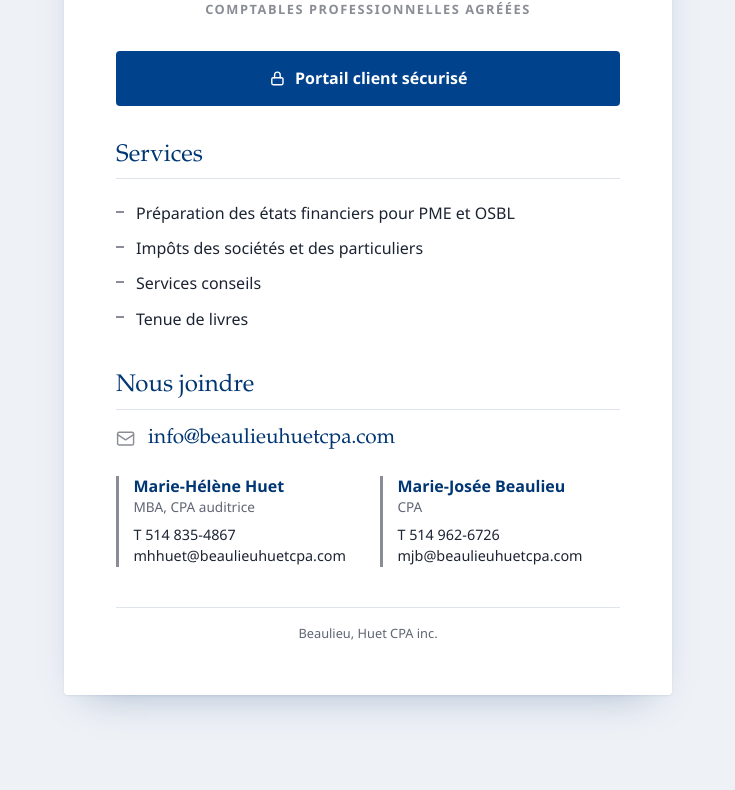
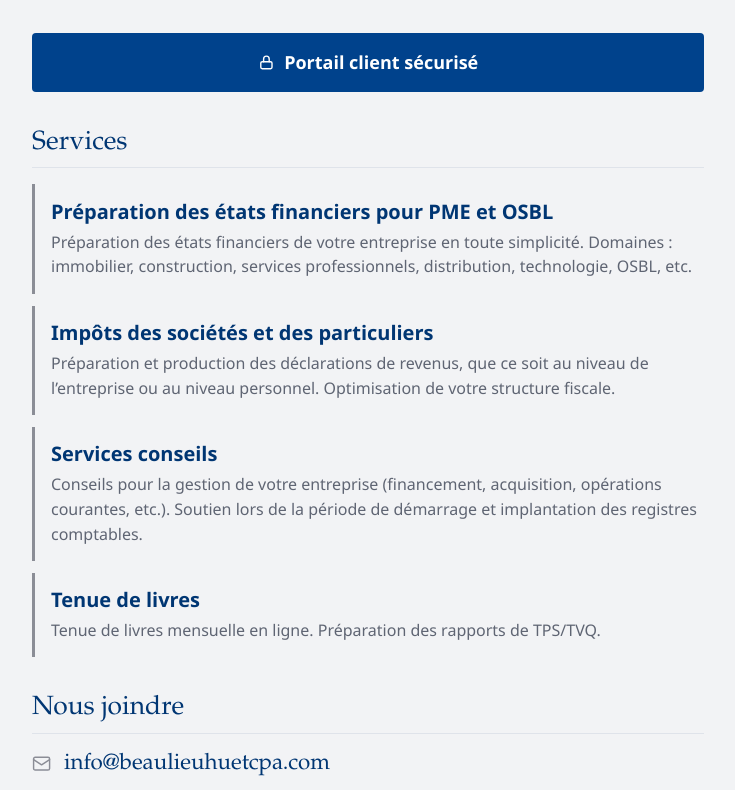
Before and after one commit to beaulieuhuetcpa/beaulieuhuetcpa.github.io, a plain HTML site: page index.html in a window 1280 px wide. Shown: the part 333-1123 px from the top of the page, without its empty margins (272-1007 px from the left). Before the commit the page ends 1076 px from the top, so only its background shows below. Drawn offline with Linux system fonts and the light colour scheme.

Commit message:
ajustement fond gris, plus de cartes, description des services

```diff
--- a/index.html
+++ b/index.html
@@ -9,11 +9,11 @@
   <link rel="stylesheet" href="style.css">
 </head>
 <body>
-  <main class="carte">
+  <main class="page">
     <h1 class="logo">
       <img src="images/logo.png" alt="Beaulieu, Huet CPA inc." width="720" height="475">
     </h1>
-    <p class="titre">Comptables professionnelles agréées</p>
+    <p class="titre">Services comptables personnalisés<br>pour particuliers et petites entreprises</p>
 
     <a class="portail" href="https://bhcpa.cchifirm.ca/3/clientportal/#/login">
       <svg viewBox="0 0 24 24" fill="none" stroke="currentColor" stroke-width="2" stroke-linecap="round" stroke-linejoin="round" aria-hidden="true"><rect x="4" y="11" width="16" height="10" rx="2"/><path d="M8 11V7a4 4 0 0 1 8 0v4"/></svg>
@@ -23,10 +23,22 @@
     <section aria-labelledby="titre-services">
       <h2 id="titre-services">Services</h2>
       <ul class="services">
-        <li>Préparation des états financiers pour PME et OSBL</li>
-        <li>Impôts des sociétés et des particuliers</li>
-        <li>Services conseils</li>
-        <li>Tenue de livres</li>
+        <li>
+          <h3>Préparation des états financiers pour PME et OSBL</h3>
+          <p>Préparation des états financiers de votre entreprise en toute simplicité. Domaines&nbsp;: immobilier, construction, services professionnels, distribution, technologie, OSBL, etc.</p>
+        </li>
+        <li>
+          <h3>Impôts des sociétés et des particuliers</h3>
+          <p>Préparation et production des déclarations de revenus, que ce soit au niveau de l’entreprise ou au niveau personnel. Optimisation de votre structure fiscale.</p>
+        </li>
+        <li>
+          <h3>Services conseils</h3>
+          <p>Conseils pour la gestion de votre entreprise (financement, acquisition, opérations courantes, etc.). Soutien lors de la période de démarrage et implantation des registres comptables.</p>
+        </li>
+        <li>
+          <h3>Tenue de livres</h3>
+          <p>Tenue de livres mensuelle en ligne. Préparation des rapports de TPS/TVQ.</p>
+        </li>
       </ul>
     </section>
 
--- a/style.css
+++ b/style.css
@@ -1,7 +1,6 @@
 /* Couleurs tirées du logo : bleu marine #003673, bleu #00428c, gris #8b8d96 */
 :root {
-  --fond: #eef1f6;
-  --carte: #ffffff;
+  --fond: #f2f3f5;
   --encre: #1c2433;
   --doux: #5f6573;
   --marine: #003673;
@@ -19,10 +18,10 @@ body {
   min-height: 100dvh;
   display: grid;
   place-items: center;
-  padding: clamp(1rem, 4vw, 3rem);
+  padding: clamp(2rem, 6vw, 4rem) clamp(1.25rem, 5vw, 3rem);
   background: var(--fond);
   color: var(--encre);
-  font: 400 1rem/1.5 var(--sans);
+  font: 400 1.125rem/1.55 var(--sans);
 }
 
 a { color: inherit; }
@@ -33,14 +32,10 @@ a:focus-visible {
   border-radius: 4px;
 }
 
-.carte {
+/* Contenu centré dans la page */
+.page {
   width: 100%;
-  max-width: 38rem;
-  padding: clamp(1.75rem, 6vw, 3.25rem);
-  background: var(--carte);
-  border-top: 6px solid var(--marine);
-  border-radius: 4px;
-  box-shadow: 0 1px 2px rgb(0 54 115 / .08), 0 18px 40px -22px rgb(0 54 115 / .35);
+  max-width: 42rem;
 }
 
 /* Logo */
@@ -50,17 +45,17 @@ a:focus-visible {
   display: block;
   width: 100%;
   height: auto;
-  mix-blend-mode: multiply; /* fond blanc du PNG fondu dans la carte */
+  mix-blend-mode: multiply; /* fond blanc du PNG fondu dans la page */
 }
 
 .titre {
   margin-top: 1rem;
   text-align: center;
-  font-size: .8rem;
+  font-size: .875rem;
   font-weight: 600;
   letter-spacing: .12em;
   text-transform: uppercase;
-  color: var(--gris);
+  color: var(--encre);
 }
 
 /* Portail */
@@ -89,7 +84,7 @@ section { margin-top: 2.25rem; }
 h2 {
   padding-bottom: .5rem;
   border-bottom: 1px solid var(--filet);
-  font: 400 1.5rem/1.2 var(--serif);
+  font: 400 1.65rem/1.2 var(--serif);
   color: var(--marine);
 }
 
@@ -101,18 +96,23 @@ h2 {
 }
 
 .services li {
-  position: relative;
-  padding: .35rem 0 .35rem 1.25rem;
+  padding: .9rem 0 .9rem 1rem;
+  border-left: 3px solid var(--gris);
 }
 
-.services li::before {
-  content: "";
-  position: absolute;
-  left: 0;
-  top: .95rem;
-  width: .5rem;
-  height: 2px;
-  background: var(--gris);
+.services li + li { margin-top: .75rem; }
+
+.services h3 {
+  font-size: 1.25rem;
+  font-weight: 600;
+  line-height: 1.3;
+  color: var(--marine);
+}
+
+.services p {
+  margin-top: .3rem;
+  font-size: 1rem;
+  color: var(--doux);
 }
 
 /* Nous joindre */
@@ -123,7 +123,7 @@ h2 {
   margin-top: 1rem;
   text-decoration: none;
   overflow-wrap: anywhere;
-  font: 400 clamp(1.1rem, 4.2vw, 1.3rem)/1.25 var(--serif);
+  font: 400 clamp(1.15rem, 4.4vw, 1.4rem)/1.25 var(--serif);
   color: var(--marine);
 }
 
@@ -159,13 +159,13 @@ h2 {
 
 .role {
   margin-bottom: .4rem;
-  font-size: .85rem;
+  font-size: .95rem;
   color: var(--doux);
 }
 
 .associees a {
   display: block;
-  font-size: .9rem;
+  font-size: 1rem;
   text-decoration: none;
   overflow-wrap: anywhere;
 }
@@ -177,20 +177,10 @@ footer {
   padding-top: 1rem;
   border-top: 1px solid var(--filet);
   text-align: center;
-  font-size: .8rem;
+  font-size: .875rem;
   color: var(--doux);
 }
 
 @media (max-width: 38rem) {
   .associees { grid-template-columns: 1fr; }
-
-  /* Petit écran : la carte occupe tout l'écran, sans marge autour */
-  body { padding: 0; place-items: stretch; }
-
-  .carte {
-    min-height: 100vh;
-    min-height: 100dvh;
-    border-radius: 0;
-    box-shadow: none;
-  }
 }
```
Also changed, not shown: infos.txt, 1 other file.
